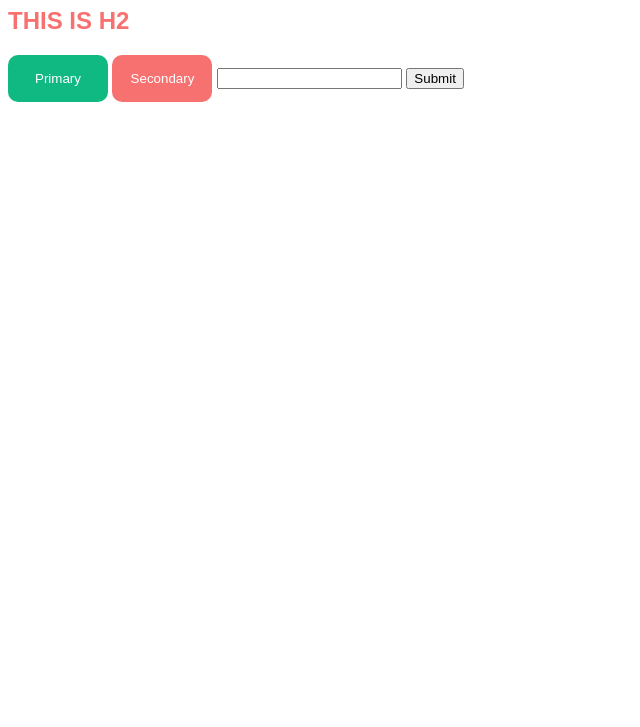
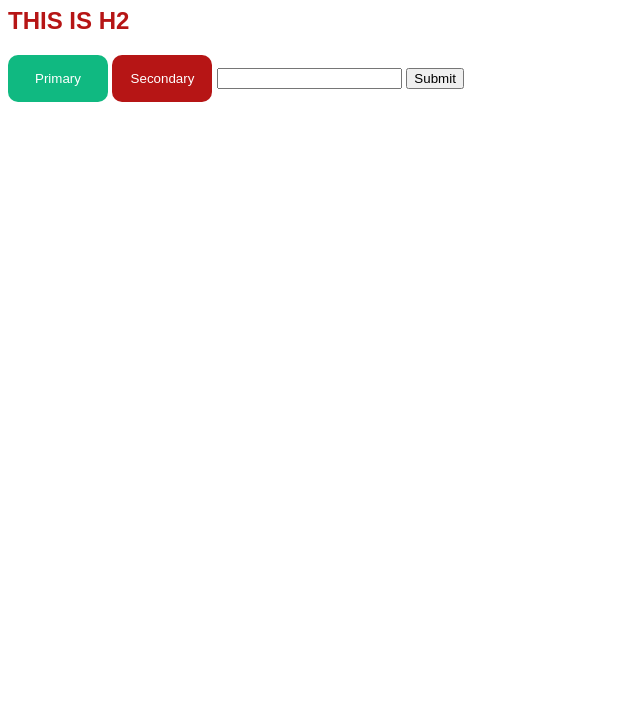
Before and after one commit to parvez-rashid/test-repo-one, a website built with Parcel: page index.html in a window 1280 px wide. Shown: the part 73-800 px from the top of the page, without its empty margins (0-640 px from the left). Built offline with nearby package versions, Linux system fonts and the light colour scheme.

Commit message:
update styles.css

```diff
--- a/src/styles.css
+++ b/src/styles.css
@@ -4,7 +4,7 @@ body {
 
 :root {
   --primary-color: #10b981;
-  --secondary-color: #f87171;
+  --secondary-color: #b61515;
 }
 
 #app h1 {
```
